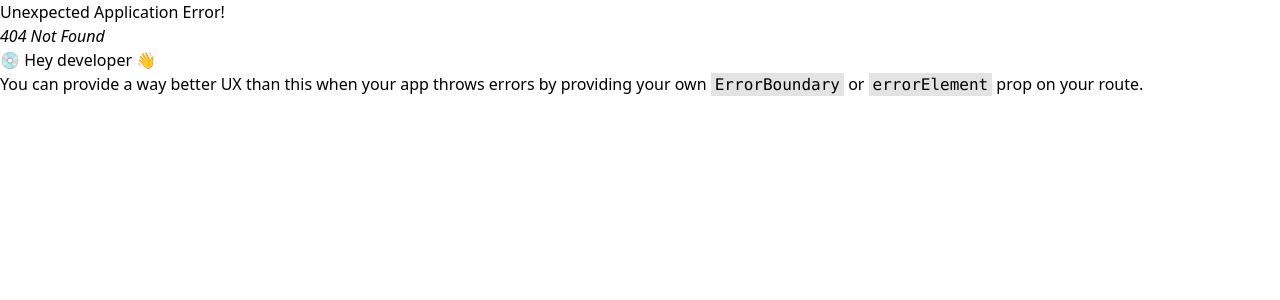
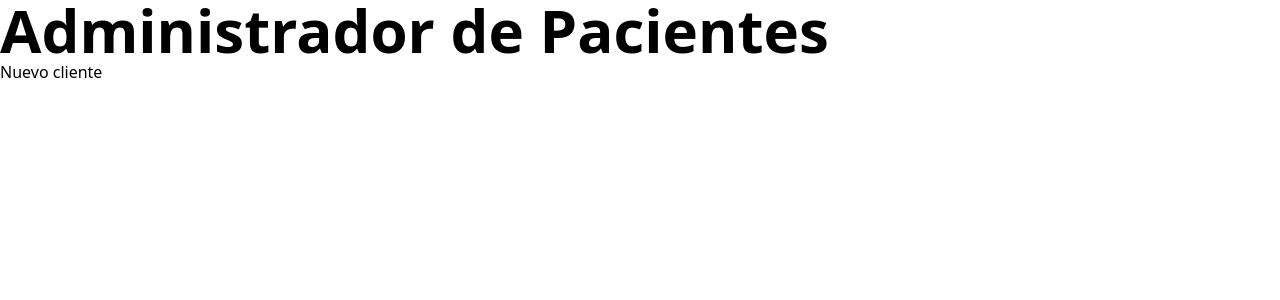
Before and after one commit to ivan-burgio/proyecto-crm-vite, a React (Vite) app: page /clientes/nuevo in a window 1280 px wide. Before the commit this address had no page. Shown: the top 300 px of the page. Built offline with nearby package versions, Linux system fonts and the light colour scheme.

Commit message:
Creando aginas y componentes y que es Outlet

```diff
--- /dev/null
+++ b/src/components/Layout.jsx
@@ -0,0 +1,11 @@
+import { Outlet } from "react-router-dom";
+
+export default function Layout() {
+  return (
+    <div>
+        <h1 className="text-6xl font-bold">Administrador de Pacientes</h1>
+
+        <Outlet />
+    </div>
+  )
+}
--- a/src/main.jsx
+++ b/src/main.jsx
@@ -2,16 +2,25 @@
 import ReactDOM from 'react-dom/client';
 import './index.css';
 import { createBrowserRouter, RouterProvider } from 'react-router-dom';
+import Layout from './components/Layout';
+import NuevoCliente from './pages/NuevoCliente';
+import Index from './pages/Index';
 
 const router = createBrowserRouter([
     {
         path: '/',
-        element: <h1>Inicio</h1>
-    },
-    {
-        path: '/nosotros',
-        element: <h1>Nosotros</h1>
-    },
+        element: <Layout />,
+        children: [
+            {
+                index: true,
+                element: <Index />
+            },
+            {
+                path: '/clientes/nuevo',
+                element: <NuevoCliente />
+            },
+        ]
+    }
 ])
 
 ReactDOM.createRoot(document.getElementById('root')).render(
--- /dev/null
+++ b/src/pages/Index.jsx
@@ -0,0 +1,7 @@
+import React from 'react'
+
+export default function Index() {
+  return (
+    <div>Clientes</div>
+  )
+}
--- /dev/null
+++ b/src/pages/NuevoCliente.jsx
@@ -0,0 +1,9 @@
+import React from 'react'
+
+export default function NuevoCliente() {
+    return (
+        <div>
+            Nuevo cliente
+        </div>
+    )
+}
```
